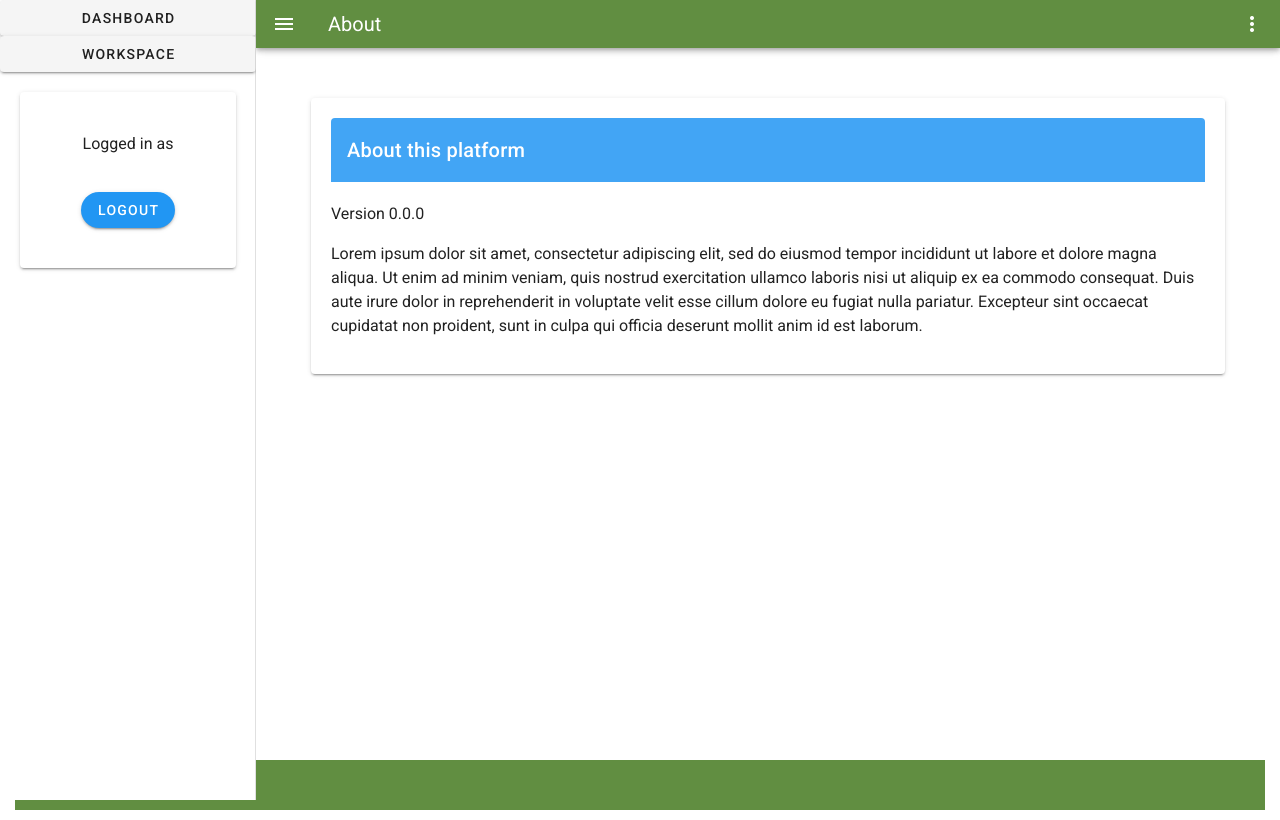
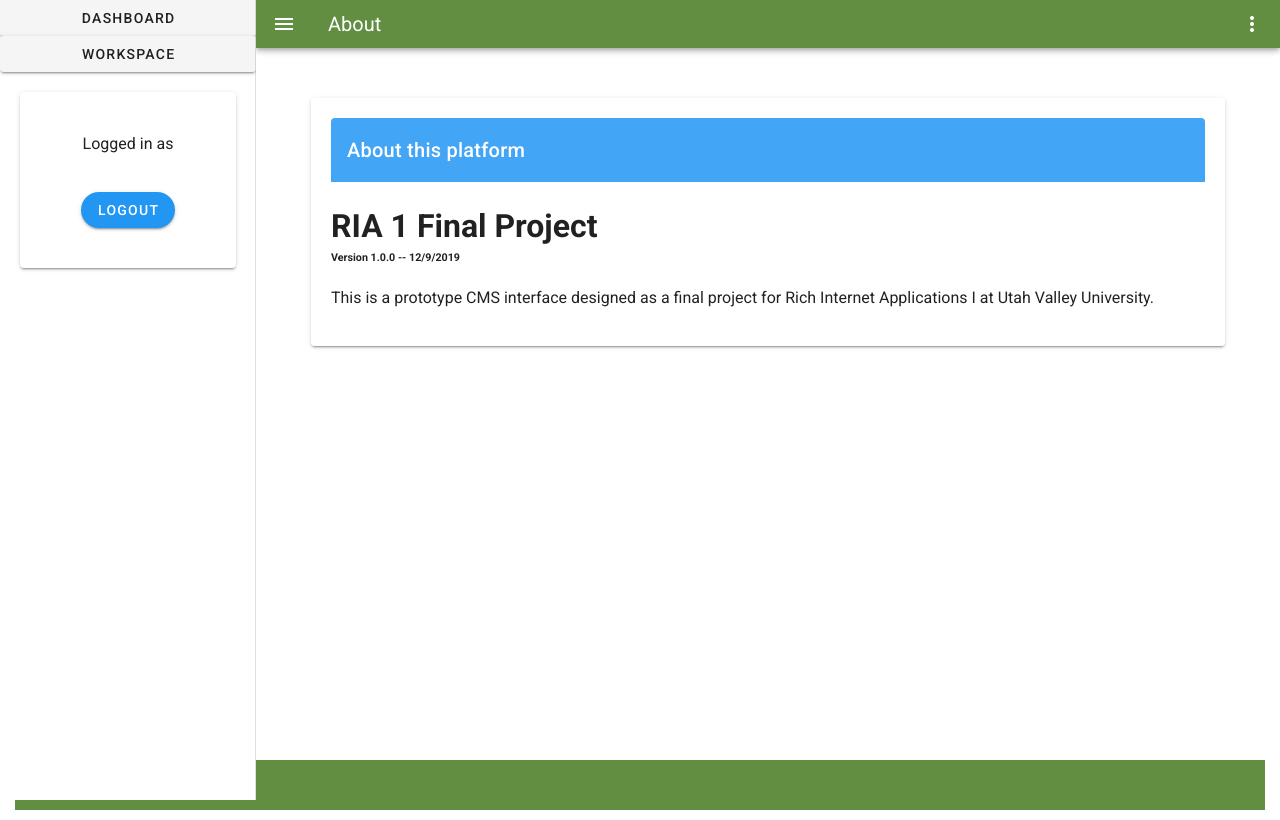
Before and after one commit to iingles/isaac-ingles-3790-final, a Vue app: page /about in a window 1280 px wide. Built offline with nearby package versions, Linux system fonts and the light colour scheme.

Commit message:
added content to about page

```diff
--- a/src/views/About.vue
+++ b/src/views/About.vue
@@ -2,8 +2,22 @@
   <div class="about">
     <v-card class="ma-10 pb-5 pl-5 pr-5 pt-5">
       <v-card-title class="blue lighten-1 white--text mb-5">About this platform</v-card-title>
-      <p>Version 0.0.0</p>
-      <p>Lorem ipsum dolor sit amet, consectetur adipiscing elit, sed do eiusmod tempor incididunt ut labore et dolore magna aliqua. Ut enim ad minim veniam, quis nostrud exercitation ullamco laboris nisi ut aliquip ex ea commodo consequat. Duis aute irure dolor in reprehenderit in voluptate velit esse cillum dolore eu fugiat nulla pariatur. Excepteur sint occaecat cupidatat non proident, sunt in culpa qui officia deserunt mollit anim id est laborum.</p>
+      <h1>RIA 1 Final Project</h1>
+      <h6>Version 1.0.0 -- 12/9/2019</h6>
+      <p>This is a prototype CMS interface designed as a final project for Rich Internet Applications I at Utah Valley University.</p>
     </v-card>
   </div>
 </template>
+
+<script>
+export default {
+
+}
+</script>
+
+<style scoped>
+h6 {
+  margin-bottom: 20px;
+}
+
+</style>
```
